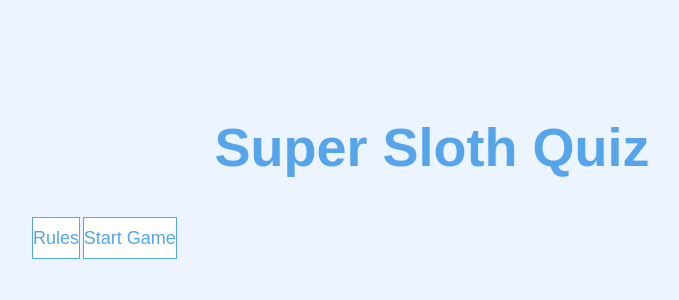
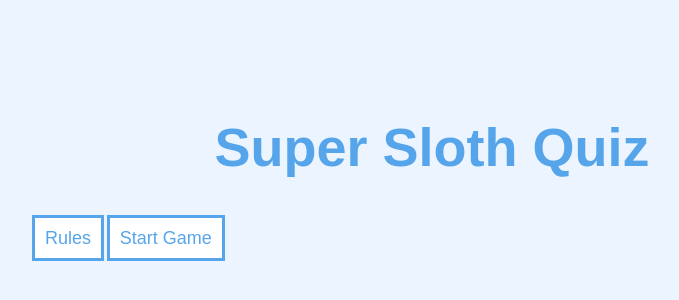
Before and after one commit to Cath127/sloth, a plain HTML site: page index.html in a window 1280 px wide. Shown: the part 218-518 px from the top of the page, without its empty margins (208-887 px from the left). Drawn offline with Linux system fonts and the light colour scheme.

Commit message:
Change button border

```diff
--- a/app.css
+++ b/app.css
@@ -82,10 +82,9 @@ h1 {
   /* BUTTONS */
   .btn {
     font-size: 1.8rem;
-    padding: 1rem 0;
+    padding: 1rem 1rem;
     width: 50rem;
-    text-align: center;
-    border: 0.1rem solid #56a5eb;
+    border: 0.3rem solid #56a5eb;
     margin-bottom: 1rem;
     text-decoration: none;
     text-align: center;
```
Also changed, not shown: index.html (+1 -0 lines).
